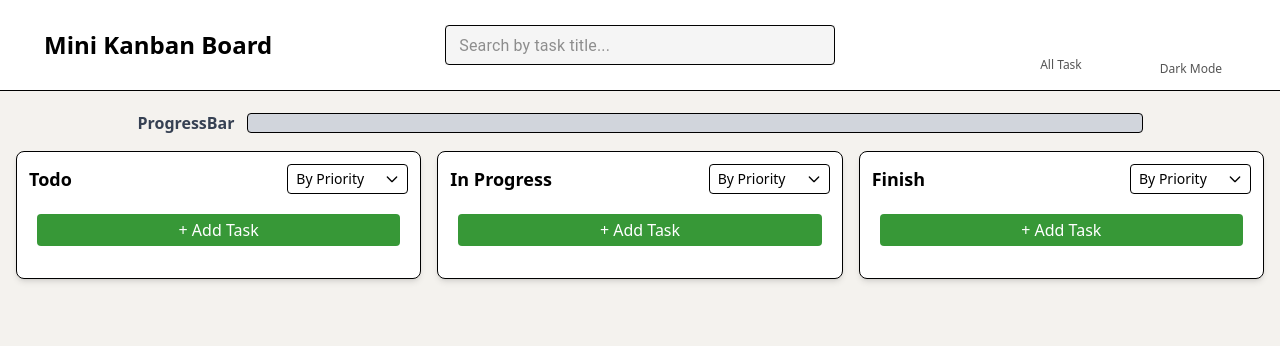
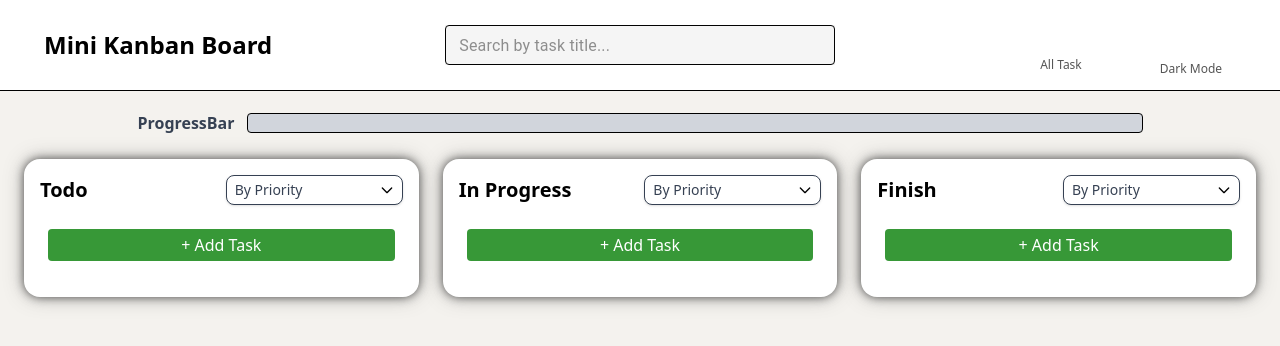
Before and after one commit to pathak-arpita/Pixelmindit-Company, a React (Vite) app: page / in a window 1280 px wide. Shown: the top 346 px of the page. Built offline with nearby package versions, Linux system fonts and the light colour scheme; some icons are missing.

Commit message:
Adding some beatifications

```diff
--- a/src/components/Task-Board/About-Task/TaskCard.jsx
+++ b/src/components/Task-Board/About-Task/TaskCard.jsx
@@ -19,7 +19,9 @@ function TaskCard({ task }) {
   };
 
   return (
-    <div className={`p-2 rounded mb-2 shadow ${darkMode ? 'bg-gray-600 text-white' : 'bg-gray-200 text-black'}`}>
+    <div
+      className={`p-2 rounded mb-2 ${darkMode ? 'bg-gray-600 text-white' : 'bg-gray-200 text-black'}`}
+      style={{ boxShadow: darkMode ? "2px 1px 6px rgba(252, 251, 244, 0.8)" : "2px 1px 6px rgba(67, 67, 67, 0.8)" }}>
       {editing ? (
         <form onSubmit={handleSave} className="space-y-2">
           <input
--- a/src/components/Task-Board/Board.jsx
+++ b/src/components/Task-Board/Board.jsx
@@ -5,7 +5,6 @@ import { useDataContext } from "../../context/DataContext";
 import { DragDropContext, Droppable } from "@hello-pangea/dnd";
 
 const columns = ["Todo", "In Progress", "Finish"];
-
 const priorityOrder = { Low: 1, Medium: 2, High: 3 };
 
 function Board() {
@@ -62,7 +61,7 @@ function Board() {
   return (
     <DragDropContext onDragEnd={handleDragEnd}>
       <ProgressBar />
-      <div className="grid grid-cols-1 lg:grid-cols-3 gap-4 p-4">
+      <div className="grid grid-cols-1 lg:grid-cols-3 gap-6 p-6">
         {columns.map((col) => (
           <Droppable key={col} droppableId={col}>
             {(provided) => (
@@ -72,25 +71,28 @@ function Board() {
                 style={{
                   background: darkMode ? "#1e1e1e" : "#fff",
                   color: darkMode ? "#fff" : "#000",
+                  boxShadow: darkMode
+                    ? "0 0 10px rgba(255,255,255,0.6), 0 0 20px rgba(255,255,255,0.4)" : "0 0 10px rgba(0, 0, 0, 0.6), 0 0 20px rgba(81, 81, 81, 0.4)",
                   transition: "all 0.3s",
-                  minHeight: expandedColumn === col ? "400px" : "auto",
+                  minHeight: expandedColumn === col ? "420px" : "auto",
                 }}
-                className="rounded-lg p-3 shadow-md border flex flex-col"
+                className="rounded-2xl p-4 shadow-lg flex flex-col"
               >
-                <div className="flex items-center justify-between mb-3">
-                  <h2 className="text-lg font-semibold">{col}</h2>
+                {/* Header with filter */}
+                <div className="flex items-center justify-between mb-4">
+                  <h2 className="text-xl font-semibold">{col}</h2>
                   <div className="relative flex items-center">
                     <select
                       value={columnFilters[col]}
                       onChange={(e) => handleFilterChange(col, e.target.value)}
-                      className="border rounded py-1 pl-2 pr-8 text-sm focus:outline-none appearance-none w-auto"
+                      className="border rounded-lg py-1 pl-2 pr-8 text-sm shadow bg-white text-gray-700 focus:outline-none appearance-none"
                     >
                       <option value="Default">By Priority</option>
-                      <option value="LowToHigh">Low to High</option>
-                      <option value="HighToLow">High to Low</option>
+                      <option value="LowToHigh">Priority: Low → High</option>
+                      <option value="HighToLow">Priority: High → Low</option>
                     </select>
                     <svg
-                      className={`w-4 h-4 absolute right-2 pointer-events-none ${darkMode ? "text-white" : "text-black"}`}
+                      className={`w-4 h-4 absolute right-2 pointer-events-none ${darkMode ? "text-black" : "text-black"}`}
                       fill="none"
                       stroke="currentColor"
                       viewBox="0 0 24 24"
```
